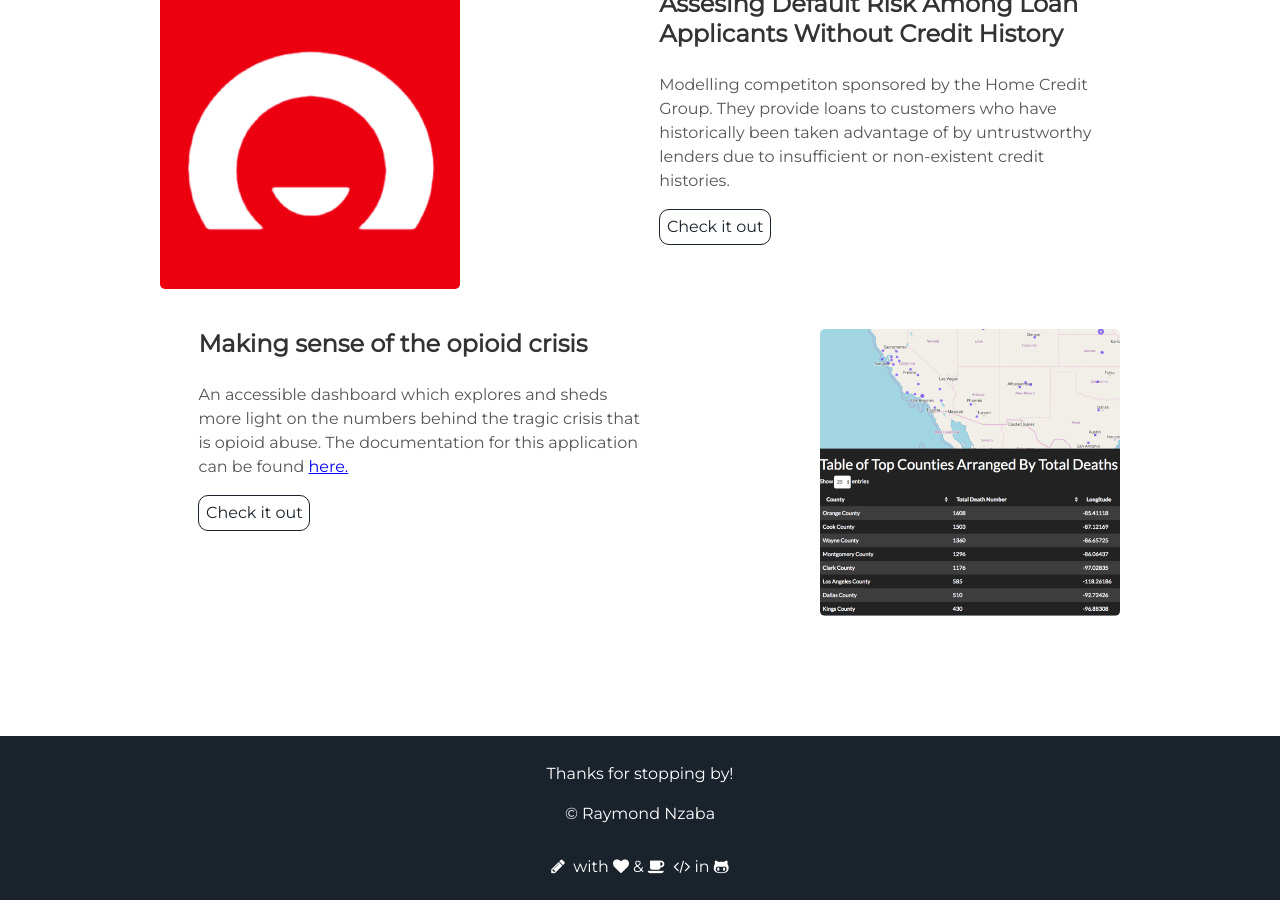
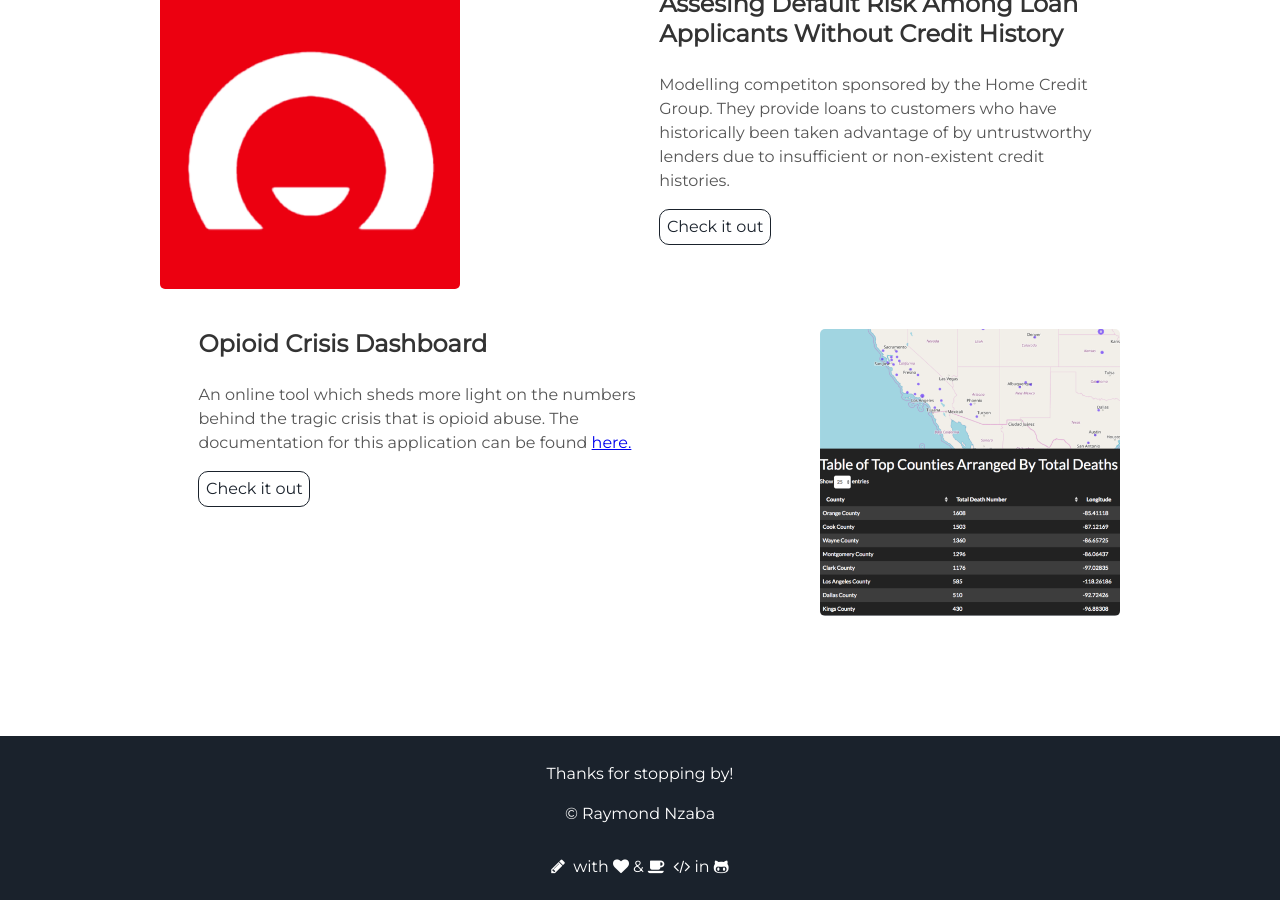
Before and after one commit to devytechie/devytechie.github.io, a Jekyll site: the page built from index.html, in a window 1280 px wide and 900 px high, scrolled down 2064 px. Built offline with Jekyll 4.4.1, drawn with Linux system fonts in a browser that asks for light colours.

Commit message:
Update project description

```diff
--- a/_includes/projects.html
+++ b/_includes/projects.html
@@ -31,10 +31,10 @@
     <img alt="Shiny app" src="{{ "/assets/img/Opioid.png" | prepend: site.baseurl }}" width="300" height="300"/>
   </div>
   <div class="contents-right">
-    <h3> Making sense of the opioid crisis </h3>
+    <h3> Opioid Crisis Dashboard </h3>
     <ul>
     </ul>
-    <p>An accessible dashboard which explores and sheds more light on the numbers behind the tragic crisis that is opioid abuse. The documentation for this application can be found <a href="OpioidCrisis.html" target="_blank">here.</a></p>
+    <p>An online tool which sheds more light on the numbers behind the tragic crisis that is opioid abuse. The documentation for this application can be found <a href="OpioidCrisis.html" target="_blank">here.</a></p>
     <a class="project-link" href="https://raymondnzaba.shinyapps.io/OpioidCrisis/" target="_blank">Check it out</a>
   </div>
 </div>
```
